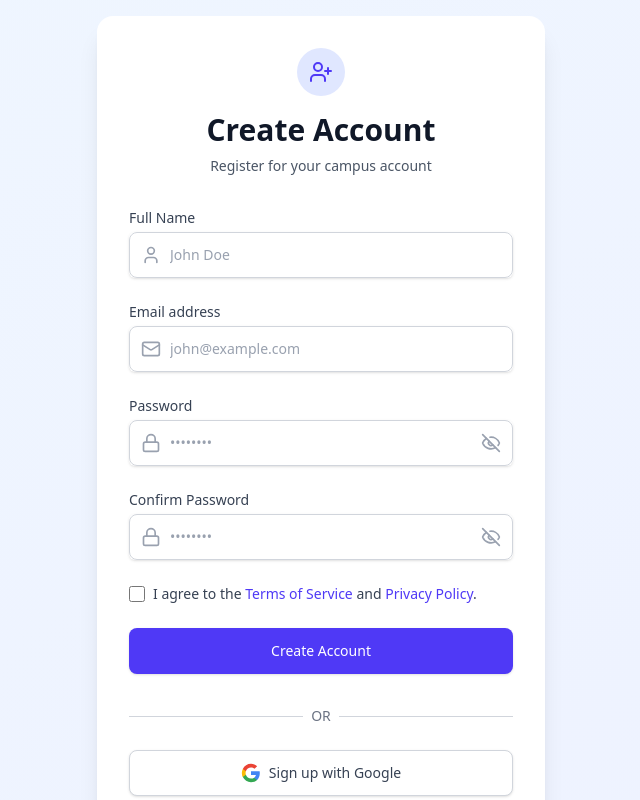
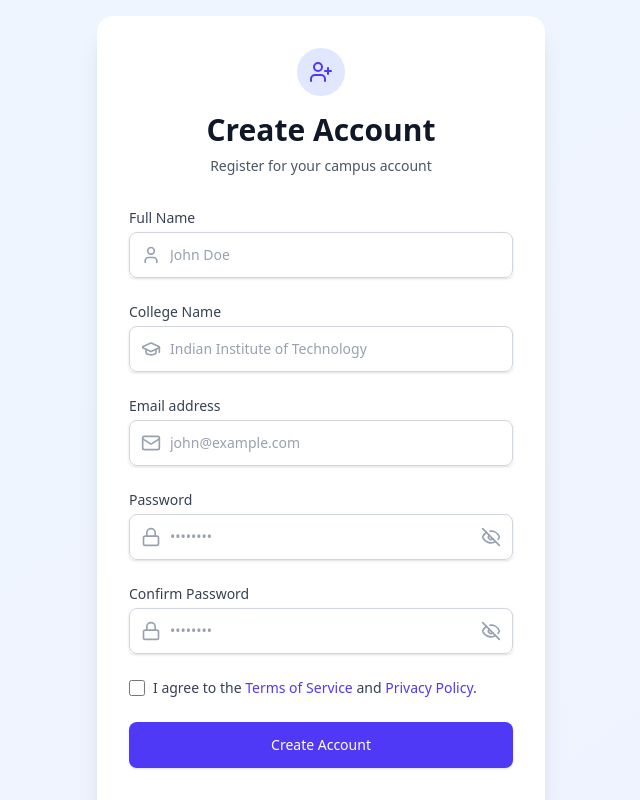
Before and after one commit to Dev-Saurabh-K/WhatTheHack-Draft, a React (Vite) app: page /register in a window 1280 px wide. Shown: the top 800 px of the page, without its empty margins (319-959 px from the left). Built offline with nearby package versions, Linux system fonts and the light colour scheme.

Commit message:
register

```diff
--- a/src/pages/Register.jsx
+++ b/src/pages/Register.jsx
@@ -1,29 +1,86 @@
-import React, { useState } from 'react';
-import { Mail, Lock, Eye, EyeOff, User, UserPlus } from 'lucide-react';
+import React, { useState } from "react";
+import {
+  Mail,
+  Lock,
+  Eye,
+  EyeOff,
+  User,
+  UserPlus,
+  GraduationCap,
+} from "lucide-react";
 
 const Register = ({ onNavigateToLogin }) => {
   const [formData, setFormData] = useState({
-        fullName: '',
-        email: '',
-        password: '',
-        confirmPassword: ''
+    name: "",
+    email: "",
+    password: "",
+    confirmPassword: "",
+    collegeName: "",
   });
   const [showPassword, setShowPassword] = useState(false);
   const [showConfirmPassword, setShowConfirmPassword] = useState(false);
+  const [loading, setLoading] = useState(false);
+
+  const api = import.meta.env.VITE_API_BASE_URL;
 
   const handleChange = (e) => {
     const { name, value } = e.target;
-        // Use the callback form of setState to access the previous state correctly
     setFormData((prev) => ({ ...prev, [name]: value }));
   };
 
-    const handleSubmit = (e) => {
-        e.preventDefault();
+  // 1. Modified: No event argument needed, no e.preventDefault()
+  const handleSubmit = async () => {
     if (formData.password !== formData.confirmPassword) {
-            alert('Passwords do not match!');
+      alert("Passwords do not match!");
       return;
     }
-        console.log('Register Attempt:', formData);
+
+    if (
+      !formData.name ||
+      !formData.email ||
+      !formData.password ||
+      !formData.collegeName
+    ) {
+      alert("Please fill in all fields.");
+      return;
+    }
+
+    setLoading(true);
+    try {
+      const response = await fetch(`${api}/auth/register`, {
+        method: "POST",
+        headers: {
+          "Content-Type": "application/json",
+        },
+        body: JSON.stringify({
+          name: formData.name,
+          email: formData.email,
+          password: formData.password,
+          collegeName: formData.collegeName,
+        }),
+      });
+
+      const data = await response.json();
+
+      if (response.ok) {
+        alert("Registration successful! Please login.");
+        onNavigateToLogin();
+      } else {
+        alert(data.message || "Registration failed");
+      }
+    } catch (error) {
+      console.error("Error:", error);
+      alert("An error occurred. Please try again.");
+    } finally {
+      setLoading(false);
+    }
+  };
+
+  // 2. Added: Handle "Enter" key press manually since we aren't using a form
+  const handleKeyDown = (e) => {
+    if (e.key === "Enter") {
+      handleSubmit();
+    }
   };
 
   return (
@@ -34,17 +91,22 @@ const Register = ({ onNavigateToLogin }) => {
           <div className="mx-auto h-12 w-12 bg-indigo-100 rounded-full flex items-center justify-center mb-4">
             <UserPlus className="h-6 w-6 text-indigo-600" />
           </div>
-                    <h2 className="text-3xl font-extrabold text-gray-900">Create Account</h2>
+          <h2 className="text-3xl font-extrabold text-gray-900">
+            Create Account
+          </h2>
           <p className="mt-2 text-sm text-gray-600">
             Register for your campus account
           </p>
         </div>
 
-                {/* Form */}
-                <form className="space-y-6" onSubmit={handleSubmit}>
+        {/* 3. Modified: Changed <form> to <div> */}
+        <div className="space-y-6">
           {/* Full Name Field */}
           <div>
-                        <label htmlFor="fullName" className="block text-sm font-medium text-gray-700">
+            <label
+              htmlFor="name"
+              className="block text-sm font-medium text-gray-700"
+            >
               Full Name
             </label>
             <div className="mt-1 relative rounded-md shadow-sm">
@@ -52,22 +114,50 @@ const Register = ({ onNavigateToLogin }) => {
                 <User className="h-5 w-5 text-gray-400" />
               </div>
               <input
-                                id="fullName"
-                                name="fullName"
+                id="name"
+                name="name"
                 type="text"
                 autoComplete="name"
-                                required
                 className="focus:ring-indigo-500 focus:border-indigo-500 block w-full pl-10 sm:text-sm border-gray-300 rounded-lg p-3 border placeholder-gray-400 transition-all"
                 placeholder="John Doe"
-                                value={formData.fullName}
+                value={formData.name}
                 onChange={handleChange}
+                onKeyDown={handleKeyDown}
+              />
+            </div>
+          </div>
+
+          {/* College Name Field */}
+          <div>
+            <label
+              htmlFor="collegeName"
+              className="block text-sm font-medium text-gray-700"
+            >
+              College Name
+            </label>
+            <div className="mt-1 relative rounded-md shadow-sm">
+              <div className="absolute inset-y-0 left-0 pl-3 flex items-center pointer-events-none">
+                <GraduationCap className="h-5 w-5 text-gray-400" />
+              </div>
+              <input
+                id="collegeName"
+                name="collegeName"
+                type="text"
+                className="focus:ring-indigo-500 focus:border-indigo-500 block w-full pl-10 sm:text-sm border-gray-300 rounded-lg p-3 border placeholder-gray-400 transition-all"
+                placeholder="Indian Institute of Technology"
+                value={formData.collegeName}
+                onChange={handleChange}
+                onKeyDown={handleKeyDown}
               />
             </div>
           </div>
 
           {/* Email Field */}
           <div>
-                        <label htmlFor="email" className="block text-sm font-medium text-gray-700">
+            <label
+              htmlFor="email"
+              className="block text-sm font-medium text-gray-700"
+            >
               Email address
             </label>
             <div className="mt-1 relative rounded-md shadow-sm">
@@ -79,18 +169,21 @@ const Register = ({ onNavigateToLogin }) => {
                 name="email"
                 type="email"
                 autoComplete="email"
-                                required
                 className="focus:ring-indigo-500 focus:border-indigo-500 block w-full pl-10 sm:text-sm border-gray-300 rounded-lg p-3 border placeholder-gray-400 transition-all"
                 placeholder="john@example.com"
                 value={formData.email}
                 onChange={handleChange}
+                onKeyDown={handleKeyDown}
               />
             </div>
           </div>
 
           {/* Password Field */}
           <div>
-                        <label htmlFor="password" className="block text-sm font-medium text-gray-700">
+            <label
+              htmlFor="password"
+              className="block text-sm font-medium text-gray-700"
+            >
               Password
             </label>
             <div className="mt-1 relative rounded-md shadow-sm">
@@ -102,11 +195,11 @@ const Register = ({ onNavigateToLogin }) => {
                 name="password"
                 type={showPassword ? "text" : "password"}
                 autoComplete="new-password"
-                                required
                 className="focus:ring-indigo-500 focus:border-indigo-500 block w-full pl-10 sm:text-sm border-gray-300 rounded-lg p-3 border placeholder-gray-400 transition-all"
                 placeholder="••••••••"
                 value={formData.password}
                 onChange={handleChange}
+                onKeyDown={handleKeyDown}
               />
               <button
                 type="button"
@@ -124,7 +217,10 @@ const Register = ({ onNavigateToLogin }) => {
 
           {/* Confirm Password Field */}
           <div>
-                        <label htmlFor="confirmPassword" className="block text-sm font-medium text-gray-700">
+            <label
+              htmlFor="confirmPassword"
+              className="block text-sm font-medium text-gray-700"
+            >
               Confirm Password
             </label>
             <div className="mt-1 relative rounded-md shadow-sm">
@@ -136,11 +232,11 @@ const Register = ({ onNavigateToLogin }) => {
                 name="confirmPassword"
                 type={showConfirmPassword ? "text" : "password"}
                 autoComplete="new-password"
-                                required
                 className="focus:ring-indigo-500 focus:border-indigo-500 block w-full pl-10 sm:text-sm border-gray-300 rounded-lg p-3 border placeholder-gray-400 transition-all"
                 placeholder="••••••••"
                 value={formData.confirmPassword}
                 onChange={handleChange}
+                onKeyDown={handleKeyDown}
               />
               <button
                 type="button"
@@ -162,23 +258,36 @@ const Register = ({ onNavigateToLogin }) => {
                 id="terms"
                 name="terms"
                 type="checkbox"
-                                required
                 className="focus:ring-indigo-500 h-4 w-4 text-indigo-600 border-gray-300 rounded"
               />
             </div>
             <div className="ml-2 text-sm">
               <label htmlFor="terms" className="font-medium text-gray-700">
-                                I agree to the <a href="#" className="text-indigo-600 hover:text-indigo-500">Terms of Service</a>
-                                {' '}and{' '}
-                                <a href="#" className="text-indigo-600 hover:text-indigo-500">Privacy Policy</a>.
+                I agree to the{" "}
+                <a href="#" className="text-indigo-600 hover:text-indigo-500">
+                  Terms of Service
+                </a>{" "}
+                and{" "}
+                <a href="#" className="text-indigo-600 hover:text-indigo-500">
+                  Privacy Policy
+                </a>
+                .
               </label>
             </div>
           </div>
 
-                    <button type="submit" className="w-full flex justify-center py-3 px-4 border border-transparent rounded-lg shadow-sm text-sm font-medium text-white bg-indigo-600 hover:bg-indigo-700 focus:outline-none focus:ring-2 focus:ring-offset-2 focus:ring-indigo-500 transition-all">
-                        Create Account
+          {/* 4. Modified: Changed type to "button" and added onClick handler */}
+          <button
+            type="button"
+            onClick={handleSubmit}
+            disabled={loading}
+            className={`w-full flex justify-center py-3 px-4 border border-transparent rounded-lg shadow-sm text-sm font-medium text-white bg-indigo-600 hover:bg-indigo-700 focus:outline-none focus:ring-2 focus:ring-offset-2 focus:ring-indigo-500 transition-all ${
+              loading ? "opacity-70 cursor-not-allowed" : ""
+            }`}
+          >
+            {loading ? "Creating Account..." : "Create Account"}
           </button>
-                </form>
+        </div>
 
         {/* Social Login / Divider */}
         <div className="mt-6">
@@ -222,7 +331,7 @@ const Register = ({ onNavigateToLogin }) => {
         {/* Footer */}
         <div className="text-center mt-4">
           <p className="text-sm text-gray-600">
-                        Already have an account?{' '}
+            Already have an account?{" "}
             <button
               onClick={onNavigateToLogin}
               className="font-medium text-indigo-600 hover:text-indigo-500 focus:outline-none"
```
Also changed, not shown: 1 other file (tests, documents, lock files or other folders). Lines whose indentation alone changed are shown as unchanged.
